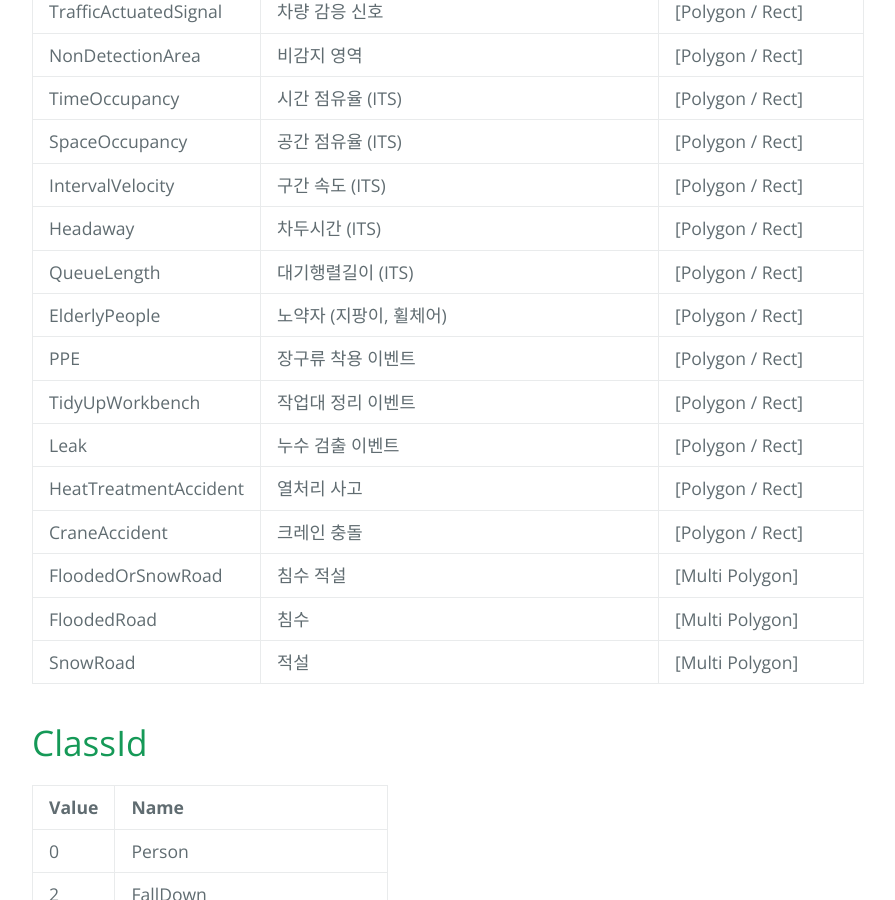
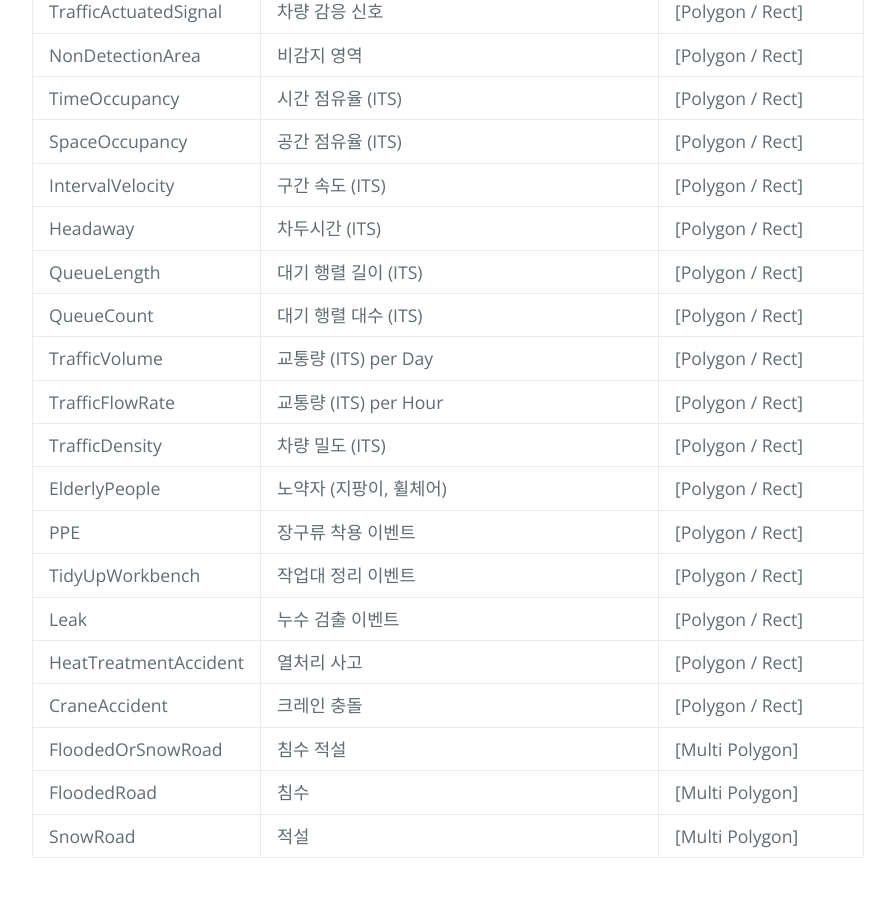
Before and after one commit to nextk-developer/nkapi, a Jekyll site: the page built from docs/kr/api/v3/common/models.md, in a window 1280 px wide and 900 px high, scrolled down 3918 px. Shown: the whole window, without its empty margins (192-1087 px from the left). Built offline with Jekyll 4.4.1, drawn with Linux system fonts in a browser that asks for light colours.

Commit message:
ITS 이벤트 추가

```diff
--- a/docs/kr/api/v3/common/models.md
+++ b/docs/kr/api/v3/common/models.md
@@ -104,7 +104,11 @@ Direction, LeftTurn, RightTurn, UTurn 이벤트는 MultiLine으로 설정 후 Po
 | SpaceOccupancy | 공간 점유율 (ITS) | [Polygon / Rect]
 | IntervalVelocity | 구간 속도 (ITS) | [Polygon / Rect]
 | Headaway | 차두시간 (ITS) | [Polygon / Rect]
-| QueueLength | 대기행렬길이 (ITS) | [Polygon / Rect]
+| QueueLength | 대기 행렬 길이 (ITS) | [Polygon / Rect]
+| QueueCount | 대기 행렬 대수 (ITS) | [Polygon / Rect]
+| TrafficVolume | 교통량 (ITS) per Day | [Polygon / Rect]
+| TrafficFlowRate | 교통량 (ITS) per Hour | [Polygon / Rect]
+| TrafficDensity | 차량 밀도 (ITS) | [Polygon / Rect]
 | ElderlyPeople | 노약자 (지팡이, 휠체어) | [Polygon / Rect]
 | PPE | 장구류 착용 이벤트 | [Polygon / Rect]
 | TidyUpWorkbench | 작업대 정리 이벤트 | [Polygon / Rect]
```
